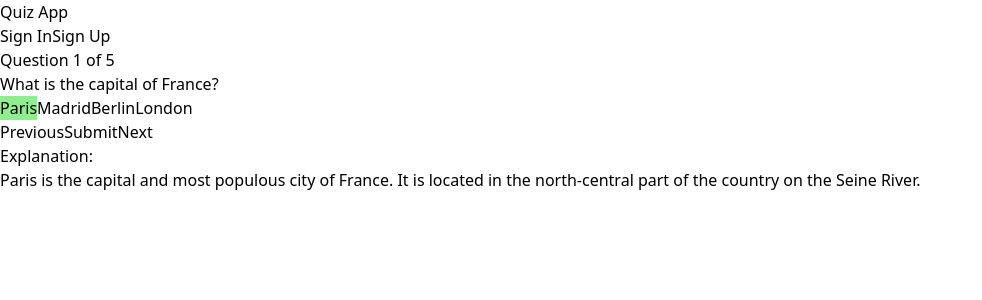
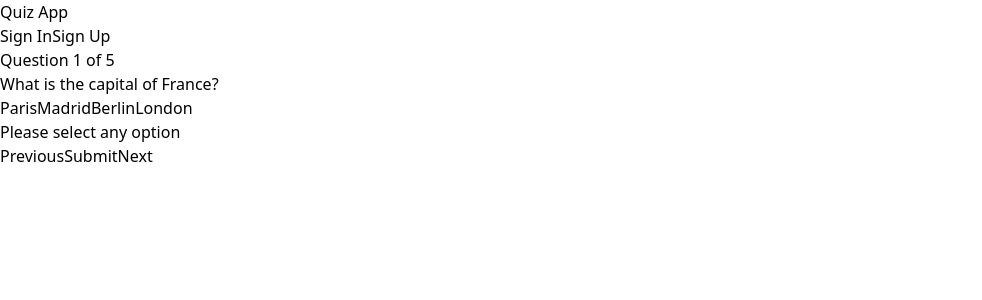
Before and after one commit to AbdulMoeez21/Quiz-APP-REACT, a React (Vite) app: page / in a window 1280 px wide. Both pictures are taken after a click on the button "Submit". Shown: the top 300 px of the page, without its empty margins (0-982 px from the left). Built offline with nearby package versions, Linux system fonts and the light colour scheme.

Commit message:
update submit button

```diff
--- a/src/components/Quiz.jsx
+++ b/src/components/Quiz.jsx
@@ -1,13 +1,12 @@
-
 import React, { useState } from "react";
-
- import {questions} from '../constants/Constants'
+import { questions } from "../constants/Constants";
 
 function Quiz() {
   const [currentQuestionIndex, setCurrentQuestionIndex] = useState(0);
   const [selectedOptionIndex, setSelectedOptionIndex] = useState(-1);
   const [showExplanation, setShowExplanation] = useState(false);
   const [answerStatus, setAnswerStatus] = useState(null);
+  const [showErrorMessage, setShowErrorMessage] = useState(false);
 
   function handleOptionClick(index) {
     setSelectedOptionIndex(index);
@@ -20,6 +19,7 @@ function Quiz() {
       setSelectedOptionIndex(-1);
       setShowExplanation(false);
       setAnswerStatus(null);
+      setShowErrorMessage(false);
     }
   }
 
@@ -29,15 +29,21 @@ function Quiz() {
       setSelectedOptionIndex(-1);
       setShowExplanation(false);
       setAnswerStatus(null);
+      setShowErrorMessage(false);
     }
   }
 
   function handleSubmitClick() {
+    if (selectedOptionIndex === -1) {
+      setShowErrorMessage(true);
+    } else {
       const selectedOption = currentQuestion.options[selectedOptionIndex];
       const isCorrect =
         selectedOption !== undefined && selectedOption === currentQuestion.answer;
       setAnswerStatus(isCorrect);
       setShowExplanation(true);
+      setShowErrorMessage(false);
+    }
   }
 
   const currentQuestion = questions[currentQuestionIndex];
@@ -50,8 +56,6 @@ function Quiz() {
         </p>
       </div>
       <div className="flex flex-col items-center justify-center min-h-screen md:-mt-5 sm:-mt-16 -mt-20">
-
-
         <div className="w-full max-w-md px-4 py-8 bg-white rounded-lg shadow-lg">
           <h1 className="text-xl font-bold mb-4">{currentQuestion.question}</h1>
           <div className="flex flex-col space-y-4">
@@ -87,6 +91,10 @@ function Quiz() {
               </button>
             ))}
           </div>
+
+        {showErrorMessage && (
+          <p className="text-red-600 mt-2">Please select any option</p>
+        )}
         <div className="flex justify-between mt-8">
           <button
             className="p-4 rounded-lg bg-gray-700 hover:bg-gray-800 text-gray-100"
```
Lines whose indentation alone changed are shown as unchanged.
